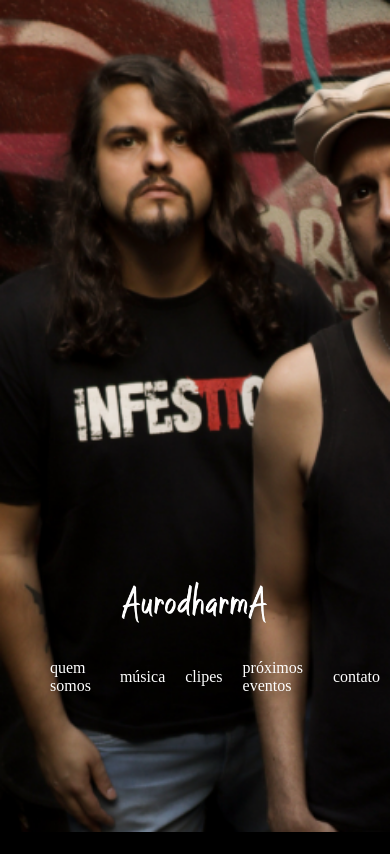
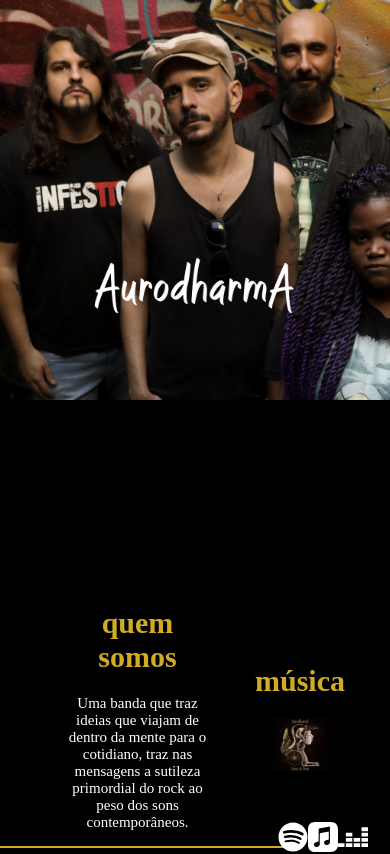
Before and after one commit to leticiaspcruz/aurodharma, a React (Create React App) app: page / in a window 390 px wide. Shown: the top 854 px of the page. Built offline with nearby package versions, Linux system fonts and the light colour scheme.

Commit message:
starting responsive style

```diff
--- a/src/components/banner/style.ts
+++ b/src/components/banner/style.ts
@@ -5,11 +5,21 @@ export const BannerImage = styled.div`
   background: url('${bannerImage}');
   background-size: cover;
   height: 52rem;
+
+  @media(max-width: 768px) {
+    height: 25rem;
+  }
 `;
 
 export const Logo = styled.img`
   width: 40%;
   margin-bottom: 0;
+
+  @media(max-width: 768px) {
+    width: 55%;
+    margin-top: 10rem;
+  }
+
 `;
 
 export const Nav = styled.nav`
@@ -32,6 +42,10 @@ export const NavMenu = styled.ul`
   list-style: none;
   margin-top: 0;
   cursor: pointer;
+
+  @media(max-width: 768px) {
+    display: none;
+  }
 `;
 
 export const NavLink = styled.a`
--- /dev/null
+++ b/src/components/contact/contact-modal.tsx
@@ -0,0 +1,14 @@
+import React from 'react';
+import {Container} from './style';
+
+const ContactModal = () => {
+  return (
+    <>
+      <Container>
+        Teste
+      </Container>
+    </>
+  )
+};
+
+export default ContactModal;
--- /dev/null
+++ b/src/components/contact/index.ts
@@ -0,0 +1 @@
+export { default as ContactModal } from './contact-modal';
--- /dev/null
+++ b/src/components/contact/style.ts
@@ -0,0 +1,8 @@
+import styled from 'styled-components';
+
+export const Container = styled.div`
+  display: flex;
+  flex-direction:row;
+  height: 40%;
+  margin-top: 20px;
+`;
--- a/src/components/index.ts
+++ b/src/components/index.ts
@@ -4,3 +4,4 @@ export { Gallery } from './gallery';
 export { VideoMusic } from './video-music';
 export { Tour } from './tour';
 export { Footer } from './footer';
+export { ContactModal } from './contact';
```
